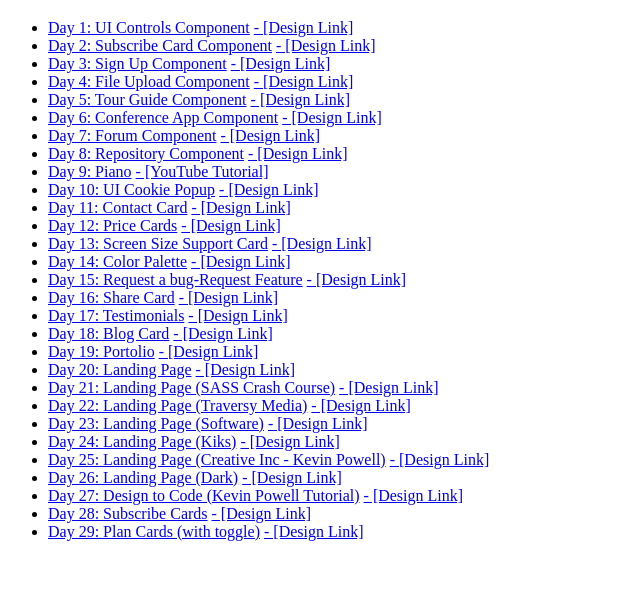
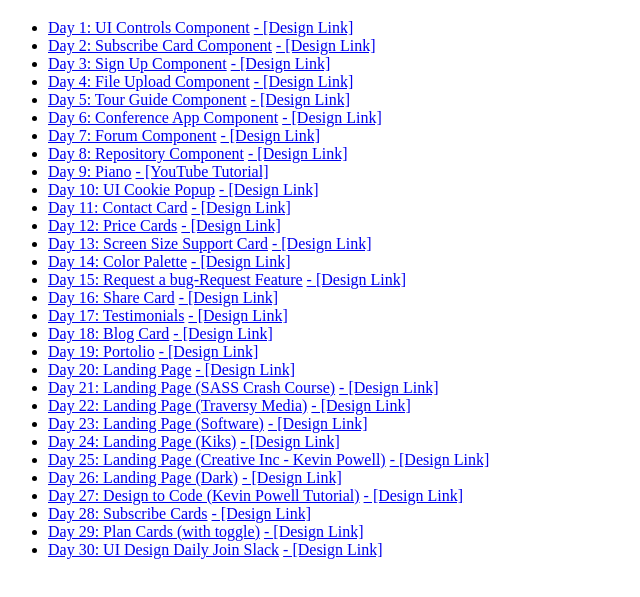
Before and after one commit to oluwakayode-a/30-Days-of-CSS, a plain HTML site: page index.html in a window 1280 px wide. Shown: the part 61-658 px from the top of the page, without its empty margins (0-640 px from the left). Drawn offline with Linux system fonts and the light colour scheme.

Commit message:
FEAT: Day 30 Completed

```diff
--- a/index.html
+++ b/index.html
@@ -155,6 +155,11 @@
             <a href="Day 29/index.html">Day 29: Plan Cards (with toggle)</a>
             <a href="https://uidesigndaily.com/posts/sketch-pricing-table-toggle-black-&-white-switch-day-1070"> - [Design Link]</a>
         </li>
+
+        <li>
+            <a href="Day 30/index.html">Day 30: UI Design Daily Join Slack</a>
+            <a href="https://uidesigndaily.com/posts/sketch-join-slack-subscribe-form-website-day-1053"> - [Design Link]</a>
+        </li>
     </ul>
 </body>
 </html>
```
Also changed, not shown: 1 other file.
